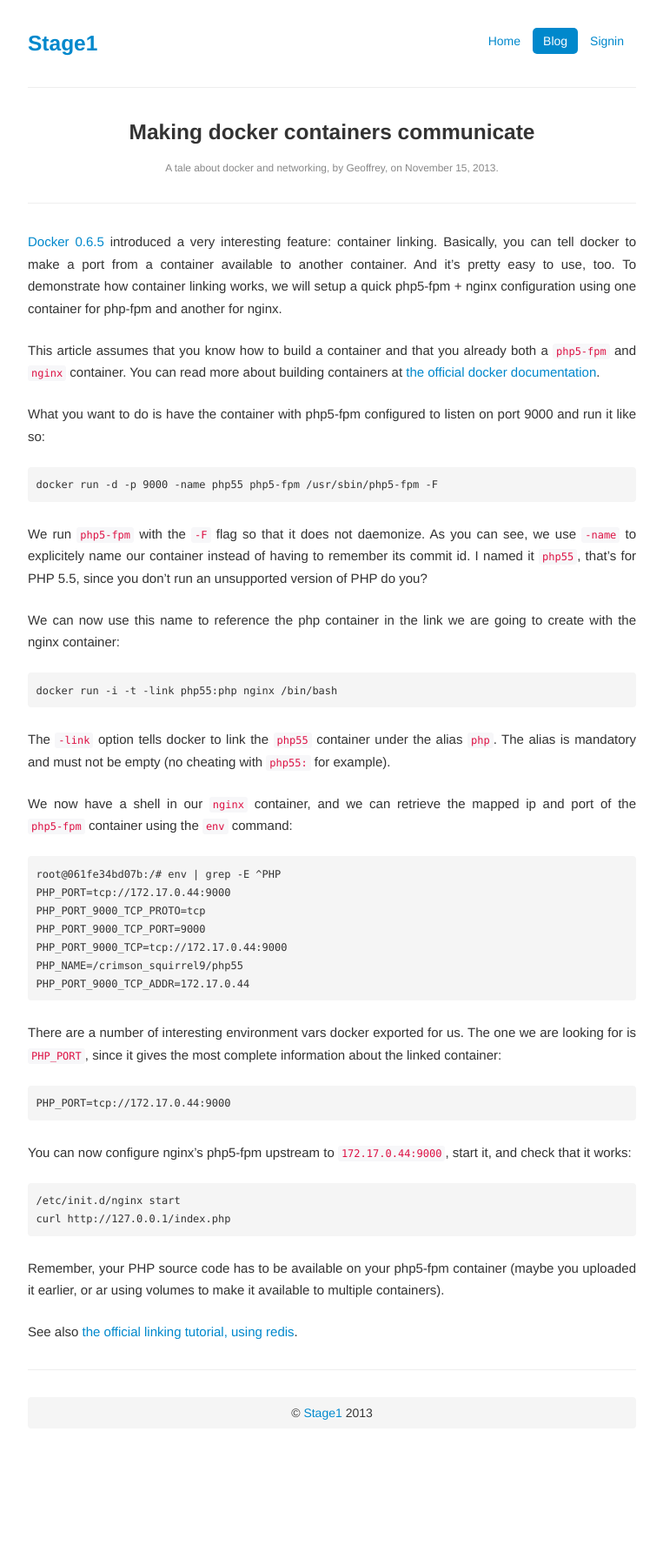
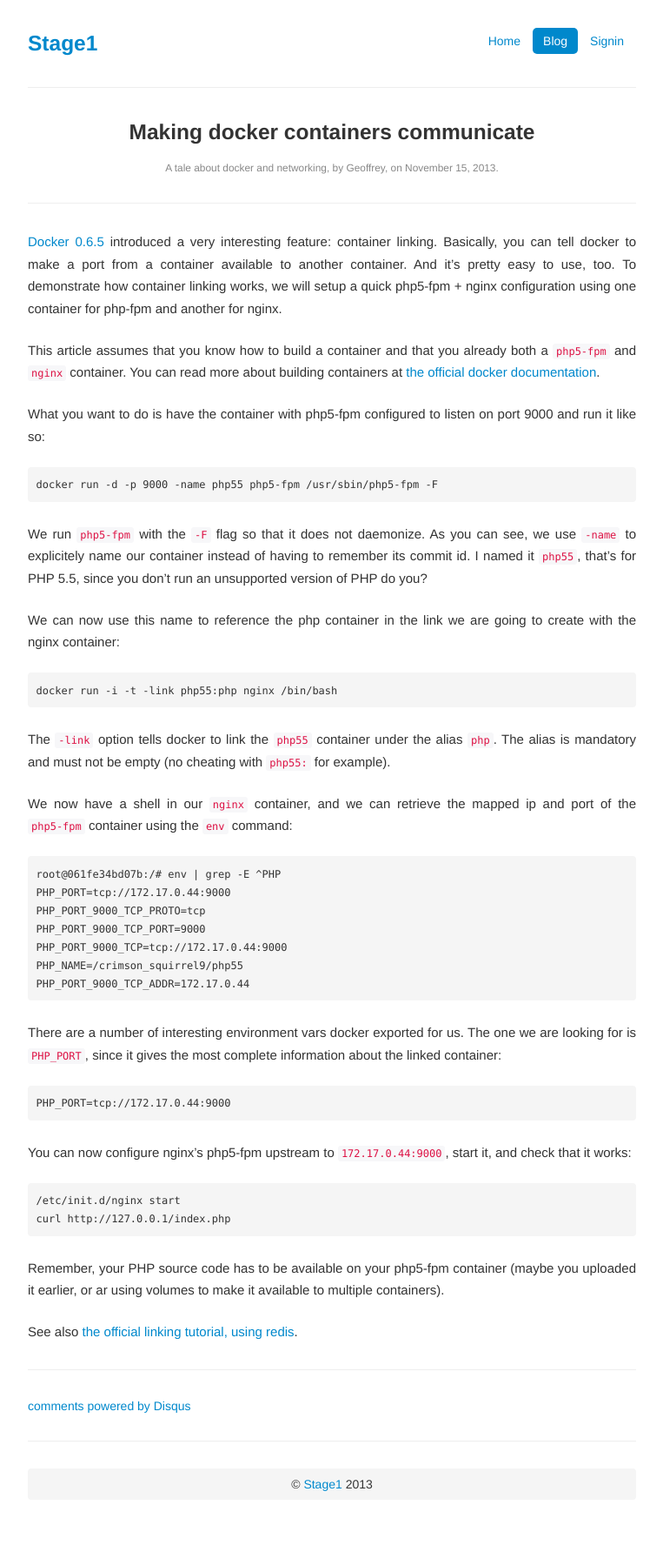
Before and after one commit to pborreli/blog-2, a Jekyll site: the page built from _posts/2013-11-15-making-docker-containers-communicate.md, in a window 1280 px wide. Shown: the whole page at 87% size, without its empty margins (258-1021 px from the left). Built offline with Jekyll 4.4.1, drawn with Linux system fonts in a browser that asks for light colours; comment, search, counter and statistics services are not loaded; before the commit the page ends 1702 px from its top, so only the background shows below that.

Commit message:
enabled comments

```diff
--- a/_layouts/post.html
+++ b/_layouts/post.html
@@ -29,6 +29,27 @@
                 {{ content }}
             </div>
 
+            {% if page.comments %}
+
+            <hr />
+
+            <div id="disqus_thread"></div>
+            <script type="text/javascript">
+                /* * * CONFIGURATION VARIABLES: EDIT BEFORE PASTING INTO YOUR WEBPAGE * * */
+                var disqus_shortname = 'stage1'; // required: replace example with your forum shortname
+
+                /* * * DON'T EDIT BELOW THIS LINE * * */
+                (function() {
+                    var dsq = document.createElement('script'); dsq.type = 'text/javascript'; dsq.async = true;
+                    dsq.src = '//' + disqus_shortname + '.disqus.com/embed.js';
+                    (document.getElementsByTagName('head')[0] || document.getElementsByTagName('body')[0]).appendChild(dsq);
+                })();
+            </script>
+            <noscript>Please enable JavaScript to view the <a href="http://disqus.com/?ref_noscript">comments powered by Disqus.</a></noscript>
+            <a href="http://disqus.com" class="dsq-brlink">comments powered by <span class="logo-disqus">Disqus</span></a>
+
+            {% endif %}
+
             {% include footer.html %}
         </div> <!-- /container -->
     </body>
```
Also changed, not shown: _posts/2013-11-14-redesigning-the-staging-experience.md (+1 -1 lines).
